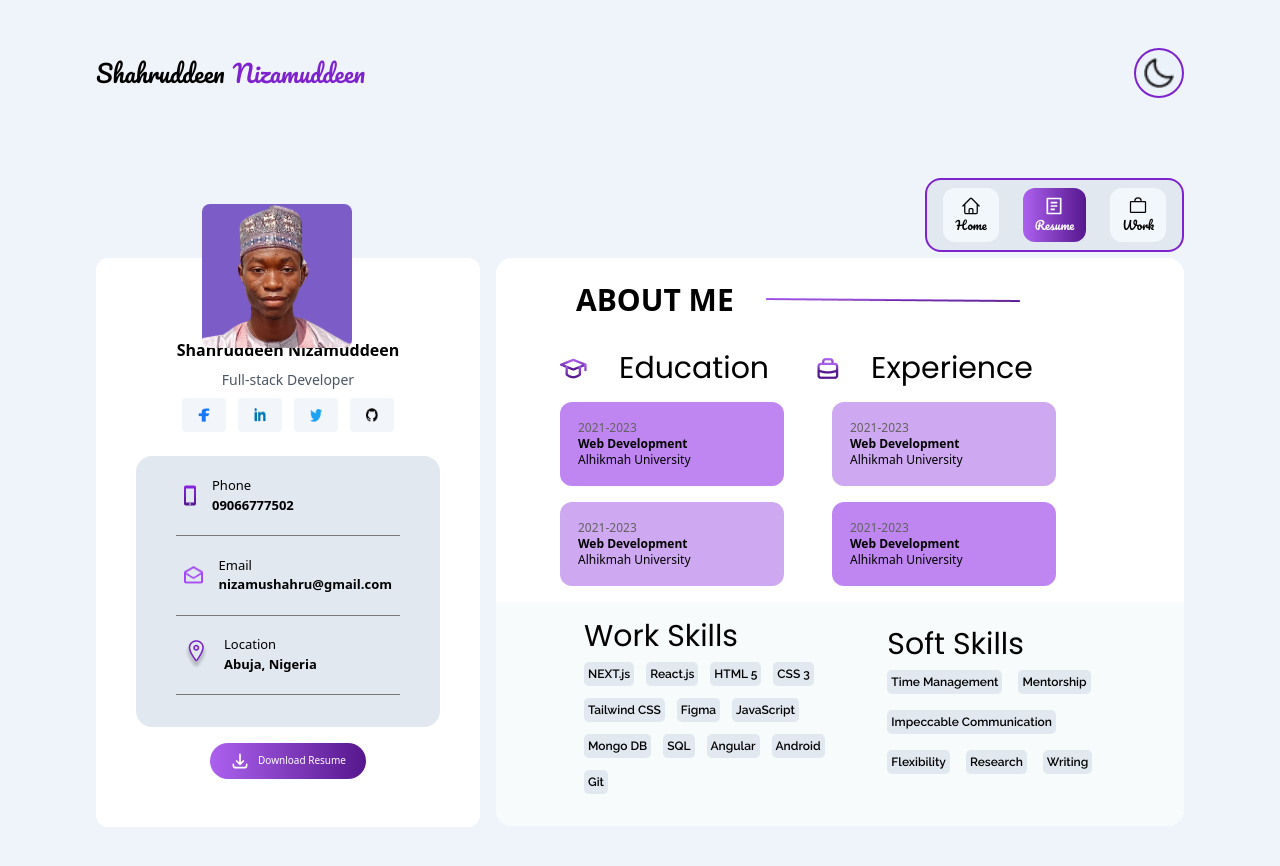
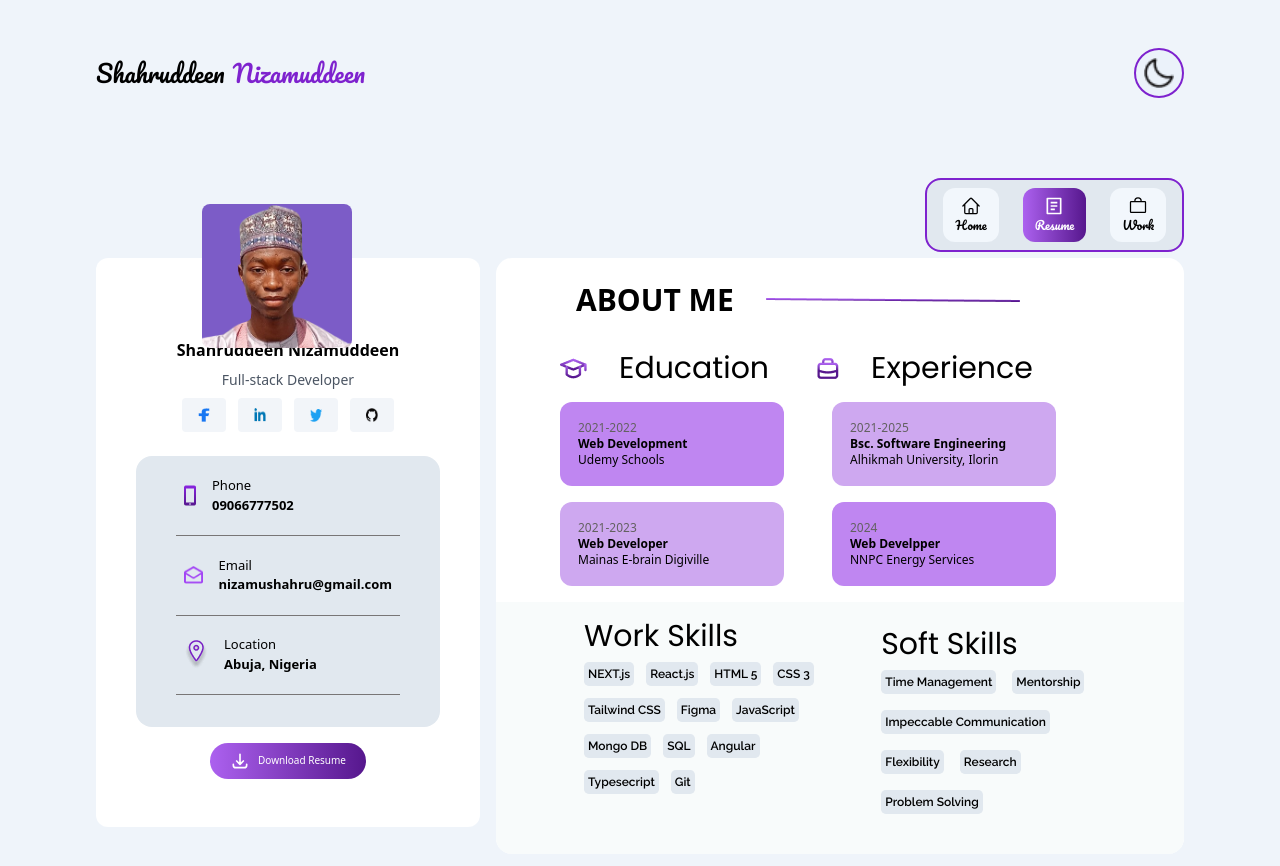
Before and after one commit to Nizam-shahr/my-portfolio, a Next.js app: page /my_resume in a window 1280 px wide. Shown: the top 866 px of the page. Built offline with nearby package versions, Linux system fonts and the light colour scheme.

Commit message:
Update Resume.tsx

```diff
--- a/src/components/Resume.tsx
+++ b/src/components/Resume.tsx
@@ -24,26 +24,26 @@ function Resume() {
         </div>
         <div className='flex gap-12'>
         <div className='w-56 light-purple-bgs flex flex-col p-4 rounded-xl'>
-            <h4 className=' text-xs  '>2021-2023</h4>
+            <h4 className=' text-xs  '>2021-2022</h4>
             <h2 className='text-xs  font-bold'>Web Development</h2>
-            <h3 className='text-xs '>Alhikmah University</h3>
+            <h3 className='text-xs '>Udemy Schools</h3>
         </div>
         <div className='light-purple-bg w-56 flex flex-col p-4 rounded-xl'>
-        <h4 className=' text-xs  '>2021-2023</h4>
-            <h2 className='text-xs  font-bold'>Web Development</h2>
-            <h3 className='text-xs '>Alhikmah University</h3>
+        <h4 className=' text-xs  '>2021-2025</h4>
+            <h2 className='text-xs  font-bold'>Bsc. Software Engineering</h2>
+            <h3 className='text-xs '>Alhikmah University, Ilorin</h3>
         </div>
         </div>
         <div className='flex gap-12 '>
         <div className='w-56 light-purple-bg flex flex-col p-4 rounded-xl'>
         <h4 className=' text-xs  '>2021-2023</h4>
-            <h2 className='text-xs  font-bold'>Web Development</h2>
-            <h3 className='text-xs '>Alhikmah University</h3>
+            <h2 className='text-xs  font-bold'>Web Developer</h2>
+            <h3 className='text-xs '>Mainas E-brain Digiville</h3>
         </div>
         <div className=' w-56 flex flex-col p-4 light-purple-bgs rounded-xl'>
-        <h4 className=' text-xs  '>2021-2023</h4>
-            <h2 className='text-xs  font-bold'>Web Development</h2>
-            <h3 className='text-xs '>Alhikmah University</h3>
+        <h4 className=' text-xs  '>2024</h4>
+            <h2 className='text-xs  font-bold'>Web Develpper</h2>
+            <h3 className='text-xs '>NNPC Energy Services</h3>
         </div>
         </div>
       </div>
@@ -62,7 +62,7 @@ function Resume() {
             <h3 className="skill  text-xs ">Mongo DB</h3>
             <h3 className="skill  text-xs ">SQL</h3>
             <h3 className="skill  text-xs ">Angular</h3>
-            <h3 className="skill  text-xs ">Android</h3>
+            <h3 className="skill  text-xs ">Typesecript</h3>
             <h3 className="skill  text-xs ">Git</h3>
             </div>
         </div>
@@ -74,7 +74,7 @@ function Resume() {
             <h3 className="skill  text-xs ">Impeccable Communication</h3>
             <h3 className="skill  text-xs ">Flexibility</h3>
             <h3 className="skill  text-xs ">Research</h3>
-            <h3 className="skill  text-xs ">Writing</h3>
+            <h3 className="skill  text-xs ">Problem Solving</h3>
             </div>
         </div>
     </div>
```
